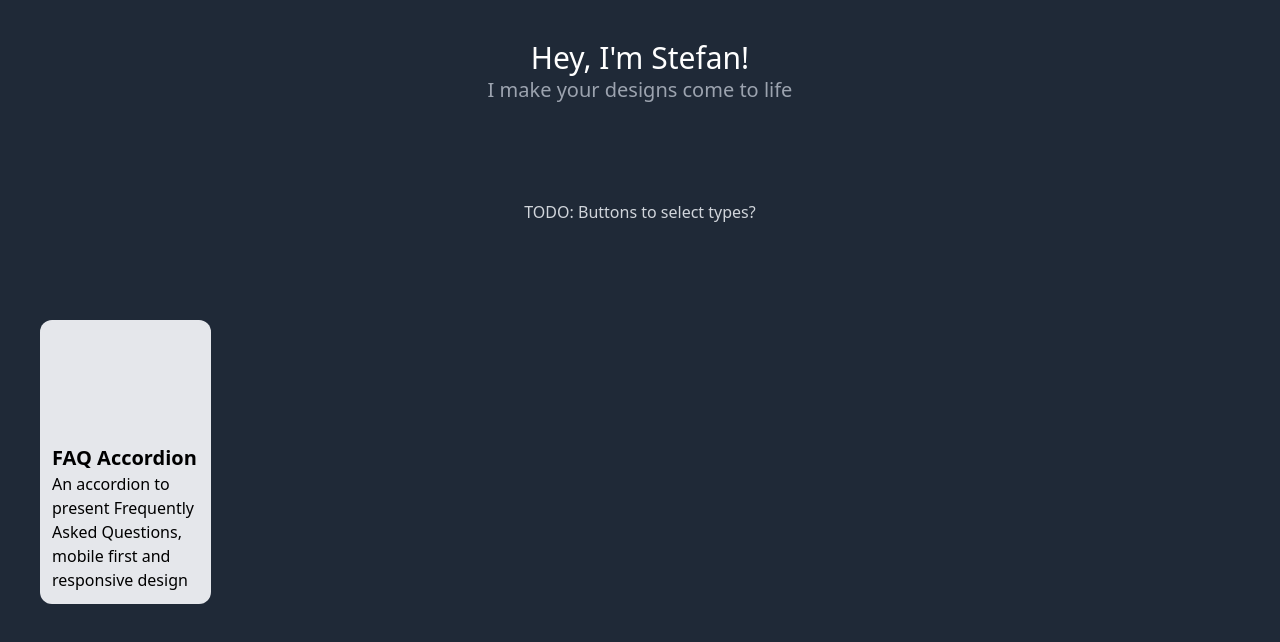
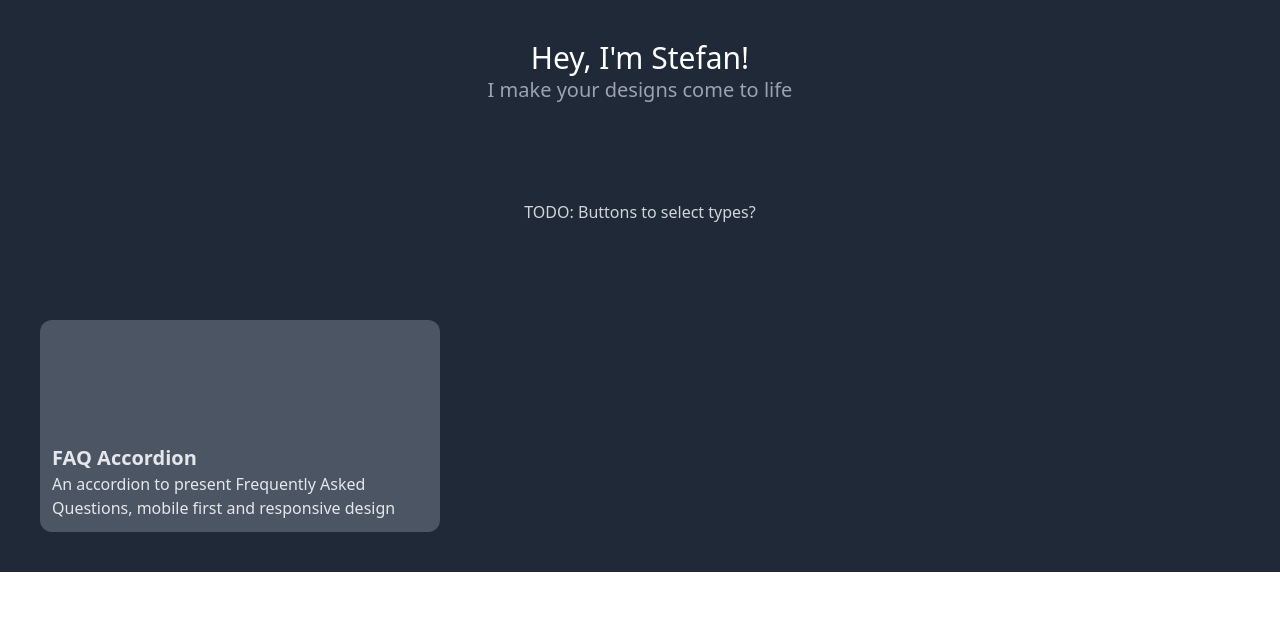
Before and after one commit to Edalbrelord/frontend-mentor, a Next.js app: page / in a window 1280 px wide. Shown: the top 642 px of the page. Built offline with nearby package versions, Linux system fonts and the light colour scheme.

Commit message:
Some refactoring

```diff
--- a/components/projectPreview/projectPreview.tsx
+++ b/components/projectPreview/projectPreview.tsx
@@ -1,13 +1,17 @@
 import {useState} from "react";
+import Link from "next/dist/client/link";
 
 export type ProjectPreviewProps = {
     title: string;
     description: string;
     imageSrc: string;
+    link: string;
 }
 
 export default function ProjectPreview(props: ProjectPreviewProps){
-    return <div className="w-full md:w-6/12 xl:w-3/12  flex flex-col bg-gray-200 rounded-xl p-3 text-black">
+    return <Link href={props.link}>
+        <a>
+            <div className="flex flex-col bg-gray-600 rounded-xl p-3 text-gray-200 hover:text-orange-600">
                 <div className="h-28">
                     {props.imageSrc}
                 </div>
@@ -17,5 +21,7 @@ export default function ProjectPreview(props: ProjectPreviewProps){
                 <div>
                     {props.description}
                 </div>
-    </div>;
+            </div>
+        </a>
+    </Link>;
 }
--- a/pages/index.tsx
+++ b/pages/index.tsx
@@ -2,7 +2,7 @@ import ProjectPreview from "../components/projectPreview/projectPreview";
 import Link from "next/dist/client/link";
 
 export default function Index() {
-    return <div className="text-gray-300 h-screen bg-gray-800">
+    return <div className="text-gray-300 h-full bg-gray-800">
         <div className="container mx-auto flex flex-col items-center p-10 space-y-24">
             <div className="flex flex-col items-center">
                 <div className="">
@@ -15,13 +15,13 @@ export default function Index() {
             <div className="">
                 <p>TODO: Buttons to select types?</p>
             </div>
-            <div className="w-full flex flex-row">
-                <Link href="/faq-accordion">
-                    {/*TODO: Retrieve from markdown files?*/}
-                    <a>
-                        <ProjectPreview title="FAQ Accordion" description="An accordion to present Frequently Asked Questions, mobile first and responsive design" imageSrc=""/>
-                    </a>
-                </Link>
+            <div className="w-full flex flex-col md:flex-row space-y-10 md:space-y-0 md:space-x-10">
+                {/*TODO: Retrieve from markdown files?*/}
+
+                <div className="w-full md:w-1/3">
+                    <ProjectPreview title="FAQ Accordion" description="An accordion to present Frequently Asked Questions, mobile first and responsive design" imageSrc="" link="faq-accordion"/>
+                </div>
+
             </div>
         </div>
     </div>;
```
Lines whose indentation alone changed are shown as unchanged.
